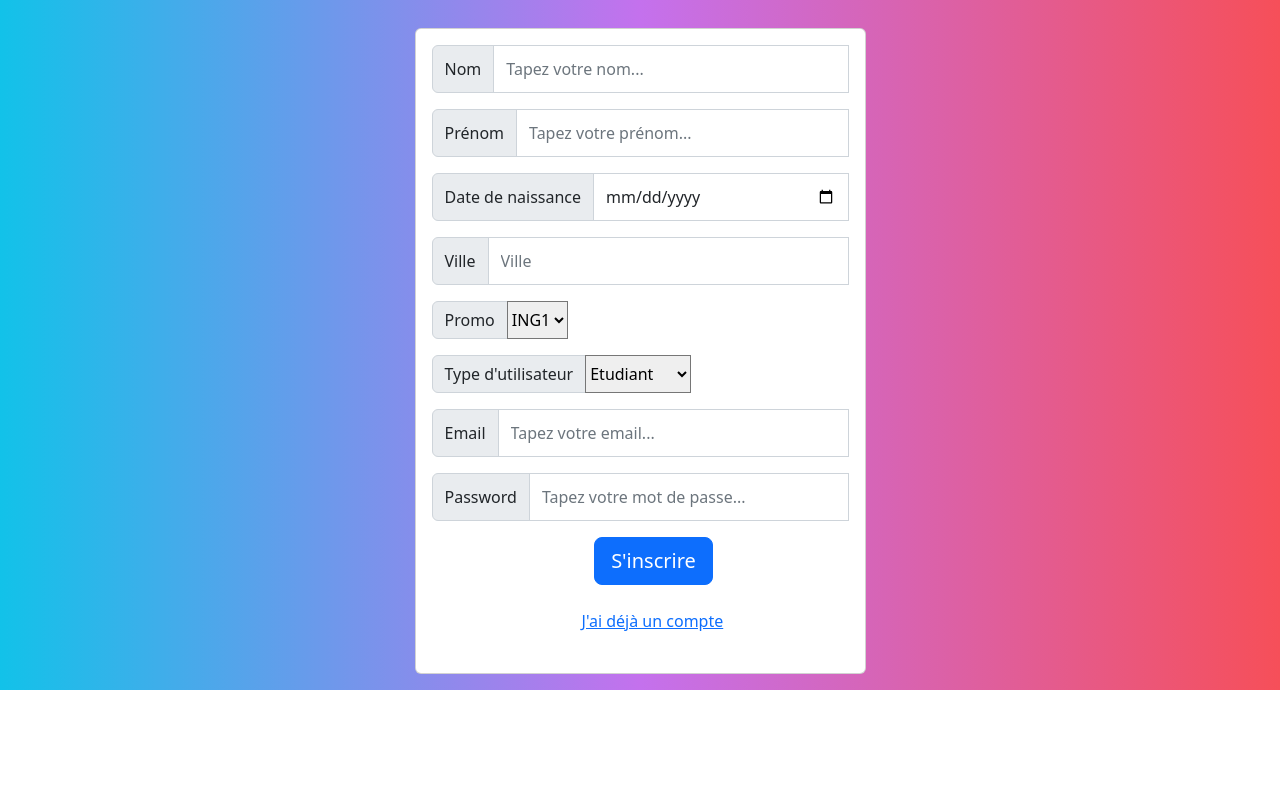
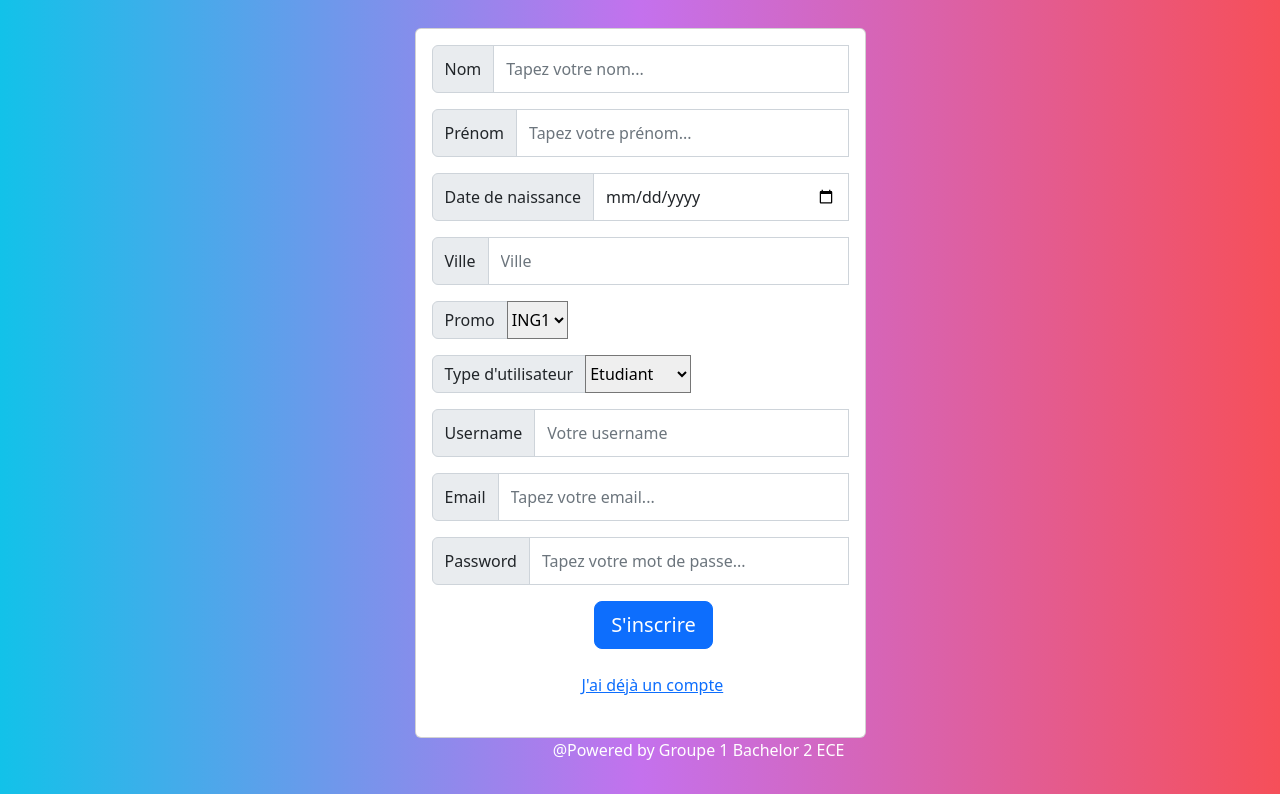
Before and after one commit to rayanejr/ECEbook, a plain HTML site: page views/form_inscription.html in a window 1280 px wide. Shown: the part 169-963 px from the top of the page. Before the commit the page ends 859 px from the top, so only its background shows below. Drawn offline with nearby package versions, Linux system fonts and the light colour scheme.

Commit message:
push jordan 3

```diff
--- a/views/form_inscription.html
+++ b/views/form_inscription.html
@@ -72,6 +72,12 @@
                             </div>
                             <div class="form-group mb-3">
                                 <div class="input-group input-group mb-3 w-100 flex-nowrap">
+                                    <span class="input-group-text">Username</span>
+                                    <input class="form-control" type="text" name="username" placeholder="Votre username" required><br><br>
+                                </div>
+                            </div>
+                            <div class="form-group mb-3">
+                                <div class="input-group input-group mb-3 w-100 flex-nowrap">
                                     <span class="input-group-text">Email</span>
                                     <input class="form-control" type="email" name="email" placeholder="Tapez votre email..." required><br><br>
                                 </div>
@@ -90,5 +96,6 @@
             </div>
         </div>
     </form>
+    <p style="margin-left: 43%; color: white;">@Powered by Groupe 1 Bachelor 2 ECE</p>
 </body>
 </html>
```
Also changed, not shown: views/connexion.html (added, +12 -0 lines).
